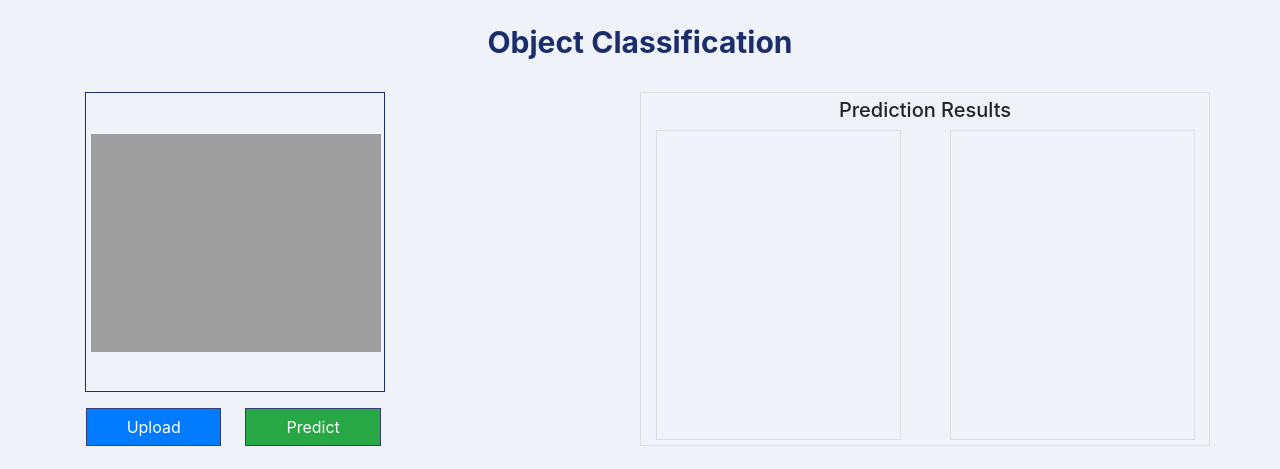
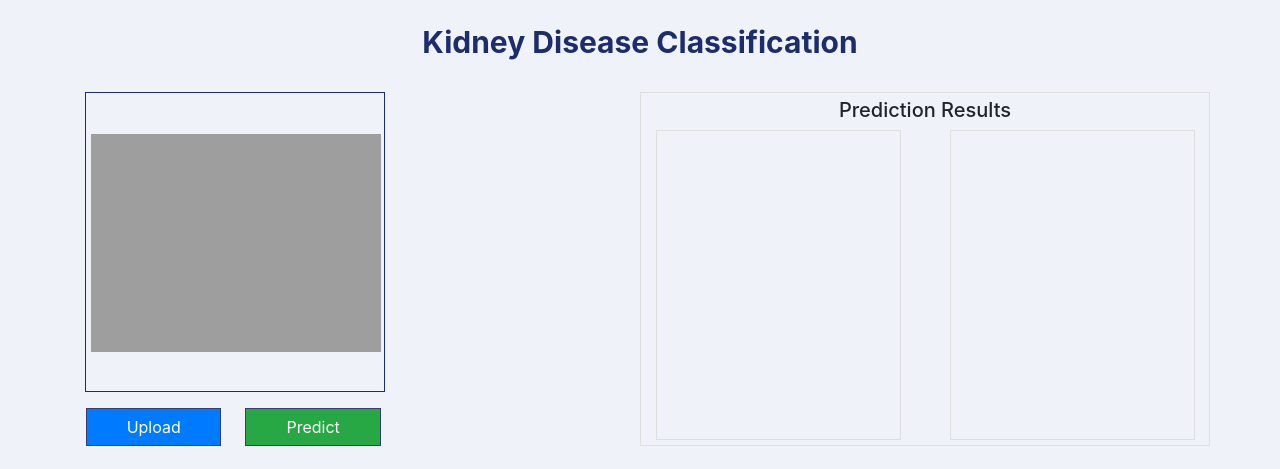
Before and after one commit to Ayan7020/Kidney-Disease-Cassification, a Flask app: page / in a window 1280 px wide. Shown: the top 469 px of the page. Run offline with Flask 3, Linux system fonts and the light colour scheme; some libraries are stand-ins or nearby versions.

Commit message:
updation

```diff
--- a/templates/index.html
+++ b/templates/index.html
@@ -94,7 +94,7 @@
 <body>
     <div class="main container">
 		<section class="iupload">
-			<h3 class="text-center py-4">Object Classification</h3>
+			<h3 class="text-center py-4">Kidney Disease Classification</h3>
 			<div class="row">
 				<div class="img-part col-md-6">
 					<div class="image-part">
```
Also changed, not shown: README.md, input_image.jpg, 1 other file.
